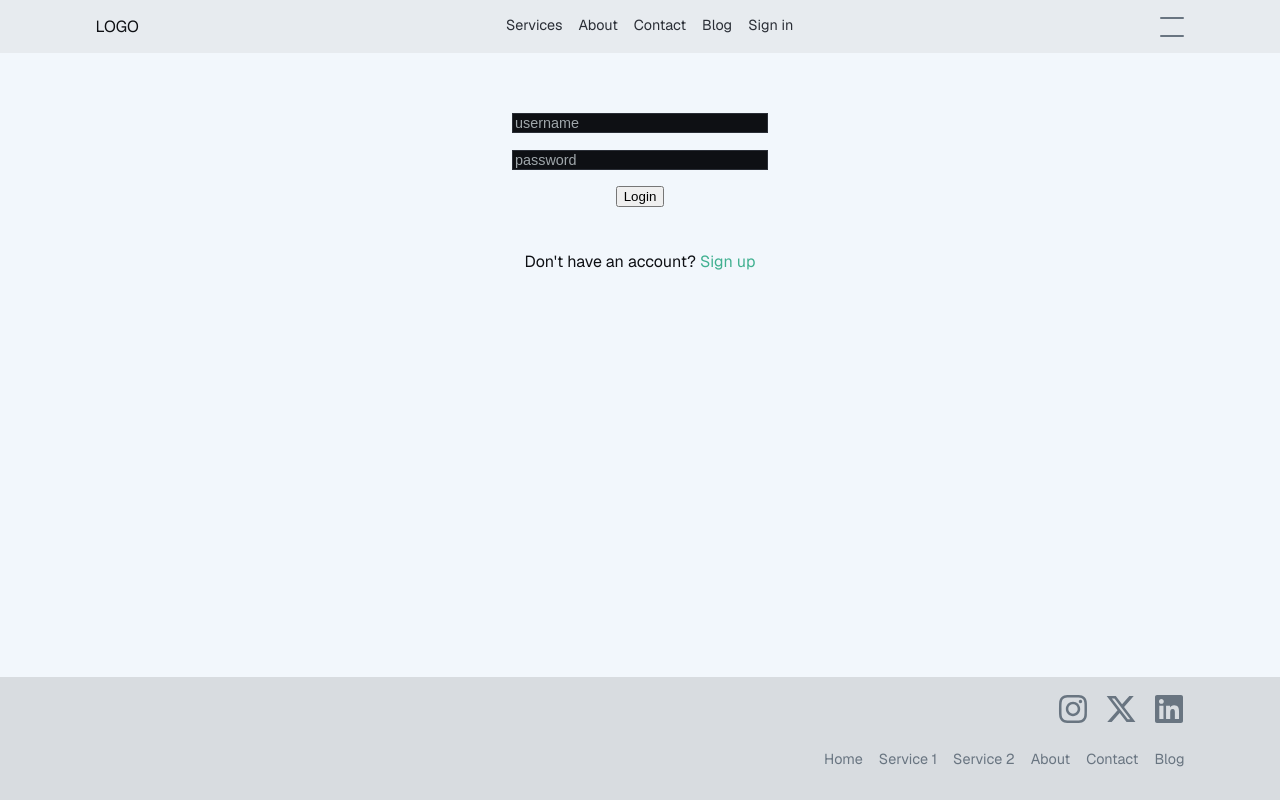
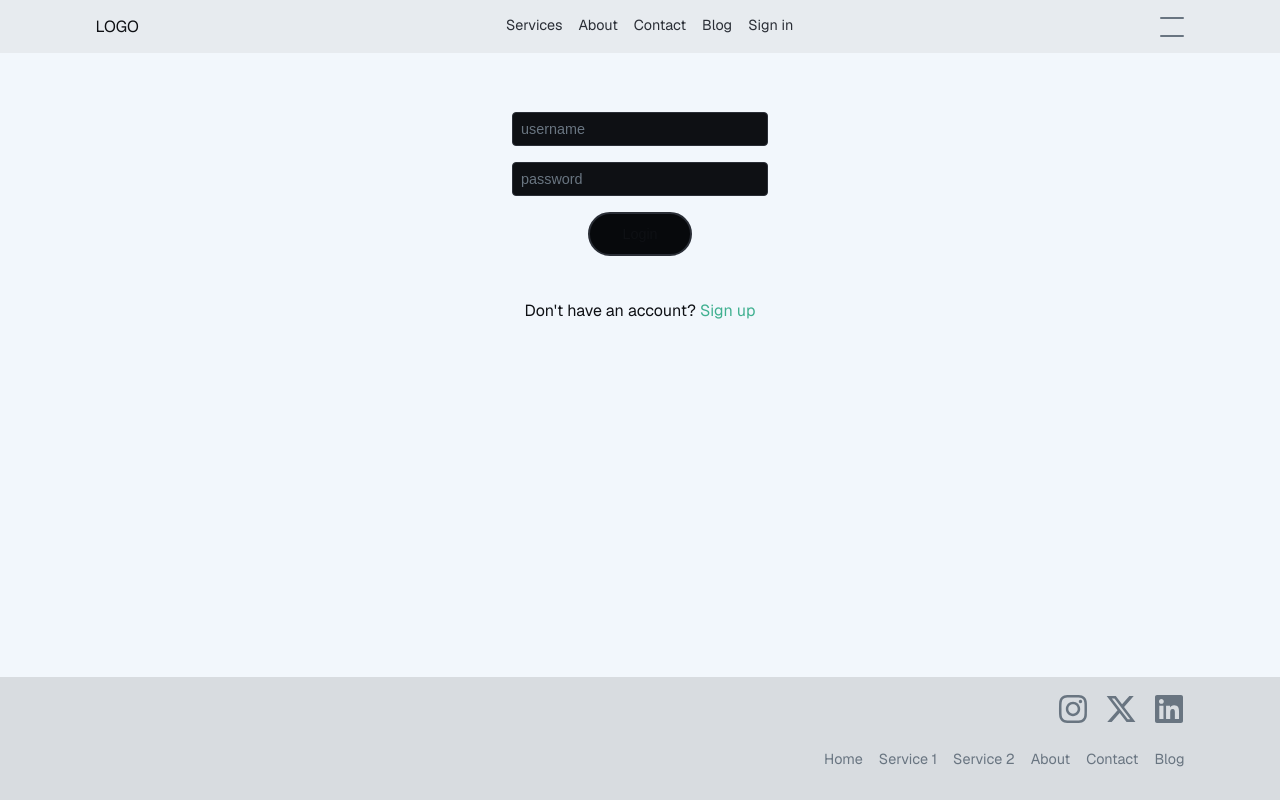
Before and after one commit to cademirci/initial-next-project, a Next.js app: page /login in a window 1280 px wide. Built offline with nearby package versions, Linux system fonts and the light colour scheme.

Commit message:
add default button design, change some colors

```diff
--- a/src/global-styles/element-selectors.css
+++ b/src/global-styles/element-selectors.css
@@ -166,6 +166,7 @@ li:has(> input[checked]) {
 }
 
 input {
+  padding: .5rem;
   background-color: rgb(var(--antracite-darker));
   color: rgb(var(--foreground));
   font-size: .9em;
@@ -179,7 +180,7 @@ input:hover {
 }
 
 input::placeholder {
-  color: rgb(var(--silver));
+  color: rgb(var(--frosted-steel));
 }
 
 table {
--- a/src/global-styles/globals.css
+++ b/src/global-styles/globals.css
@@ -1,6 +1,21 @@
 @import "@/global-styles/element-selectors.css";
 
 :root {
+
+  /* dimensions */
+
+  --max-width: 1100px;
+  --mobile-max-width: 700px;
+  --tablet-min-width: 701px;
+  --tablet-max-width: 1120px;
+  --desktop-min-width: 1121px;
+
+  --border-radius-small: .25rem;
+  --border-radius: .75rem;
+  --border-radius-large: 1.5rem;
+
+  /* theme */
+
   --black: 7, 9, 12;
   --white: 242, 247, 252;
 
@@ -55,9 +70,23 @@
 .flex-start { justify-content: flex-start; }
 .flex-end { justify-content: flex-end; }
 .flex-between { justify-content: space-between; }
+.flex-center { justify-content: center; }
 
-.invisibleDiv {
-  display: none;
+.default-button {
+  display: flex;
+  gap: .75rem;
+  color: rgb(var(--foreground-rgb));
+  border: 2px solid rgb(var(--antracite));
+  background-color: rgb(var(--black));
+  font-size: .9em;
+  cursor: pointer;
+  padding: .75rem 2rem;
+  transition: all 0.3s ease;
+  border-radius: var(--border-radius-large);
+}
+
+.default-button:hover {
+  background-color: rgb(var(--antracite-dark));
 }
 
 .debug { border: 1px solid red; }
```
